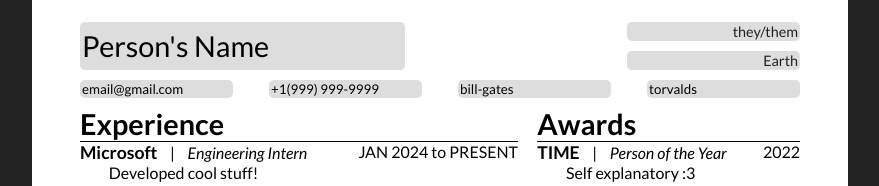
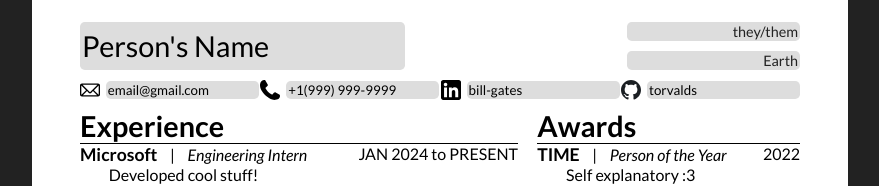
Before and after one commit to benjamin-cates/resume_express, a React (Vite) app: page / in a window 1280 px wide. Shown: the part 400-586 px from the top of the page, without its empty margins (200-1079 px from the left). Built offline with nearby package versions, Linux system fonts and the light colour scheme.

Commit message:
Add logos to contact info

```diff
--- a/src/components/header.tsx
+++ b/src/components/header.tsx
@@ -2,6 +2,7 @@
 import { UpdateFunc } from "../App";
 import React from "react";
 import "./style/header.css";
+import { EmailLogo, GitHubLogo, LinkedInLogo, PhoneLogo } from "../logos";
 
 interface Props {
   header: HeaderInfo;
@@ -42,6 +43,8 @@
           </div>
         </div>
         <div id="contacts">
+          <div id="email">
+            <EmailLogo />
             <input
               type="text"
               onChange={changer(["email"])}
@@ -49,6 +52,9 @@
               placeholder={"example@example.com"}
               id="email"
             />
+          </div>
+          <div id="phone">
+            <PhoneLogo />
             <input
               type="text"
               onChange={changer(["phone"])}
@@ -56,22 +62,30 @@
               placeholder={"(999) 999-9999"}
               id="phone"
             />
+          </div>
+          <div id="linkedin">
+            <LinkedInLogo />
             <input
               type="text"
-            id="linkedin"
               value={props.header.links.linkedIn || ""}
               onChange={changer(["links", "linkedIn"])}
-            placeholder="LinkedIn or empty"
+              placeholder="LinkedIn username"
             />
+          </div>
+          <div id="github">
+            <GitHubLogo />
             <input
               type="text"
-            id="github"
               value={props.header.links.github || ""}
               onChange={(e) =>
-              props.update_func!(["contact", "links", "github"], e.target.value)
+                props.update_func!(
+                  ["contact", "links", "github"],
+                  e.target.value,
+                )
               }
-            placeholder="Github or empty"
+              placeholder="Github username"
             />
+          </div>
         </div>
       </div>
     );
@@ -86,27 +100,26 @@
           </div>
         </div>
         <div id="contacts">
-          <div id="email">{props.header.email}</div>
-          <div id="phone">{props.header.phone}</div>
+          <div id="email"><EmailLogo/>{props.header.email}</div>
+          <div id="phone"><PhoneLogo/>{props.header.phone}</div>
+
           {props.header.links.linkedIn && (
-            <>
             <a
               id="github"
               href={"https://linkedin.com/in/" + props.header.links.linkedIn}
             >
+              <LinkedInLogo />
               {props.header.links.linkedIn}
             </a>
-            </>
           )}
           {props.header.links.github && (
-            <>
             <a
               id="linkedin"
               href={"https://github.com/" + props.header.links.github}
             >
+              <GitHubLogo />
               {props.header.links.github}
             </a>
-            </>
           )}
         </div>
       </div>
--- a/src/components/style/header.css
+++ b/src/components/style/header.css
@@ -11,6 +11,7 @@
   display: flex;
   flex-direction: row;
   justify-content: space-between;
+  font-size: 1em;
 }
 
 #name {
@@ -39,3 +40,13 @@
   text-align: right;
   color: #222222;
 }
+
+#github,
+#linkedin,
+#email,
+#phone {
+  display: flex;
+  flex-direction: row;
+  align-items: center;
+  gap: 0.06in;
+}
--- /dev/null
+++ b/src/logos.tsx
@@ -0,0 +1,51 @@
+import React from "react";
+
+const LinkedInLogo: React.FC<{}> = (_props: {}) => {
+  return (
+    <svg height="20" width="20" viewBox="0 0 72 72">
+      <g fill="none" fillRule="evenodd">
+        <path
+          d="M8,72 L64,72 C68.418278,72 72,68.418278 72,64 L72,8 C72,3.581722 68.418278,-8.11624501e-16 64,0 L8,0 C3.581722,8.11624501e-16 -5.41083001e-16,3.581722 0,8 L0,64 C5.41083001e-16,68.418278 3.581722,72 8,72 Z"
+          fill="#000"
+        />
+        <path
+          d="M62,62 L51.315625,62 L51.315625,43.8021149 C51.315625,38.8127542 49.4197917,36.0245323 45.4707031,36.0245323 C41.1746094,36.0245323 38.9300781,38.9261103 38.9300781,43.8021149 L38.9300781,62 L28.6333333,62 L28.6333333,27.3333333 L38.9300781,27.3333333 L38.9300781,32.0029283 C38.9300781,32.0029283 42.0260417,26.2742151 49.3825521,26.2742151 C56.7356771,26.2742151 62,30.7644705 62,40.051212 L62,62 Z M16.349349,22.7940133 C12.8420573,22.7940133 10,19.9296567 10,16.3970067 C10,12.8643566 12.8420573,10 16.349349,10 C19.8566406,10 22.6970052,12.8643566 22.6970052,16.3970067 C22.6970052,19.9296567 19.8566406,22.7940133 16.349349,22.7940133 Z M11.0325521,62 L21.769401,62 L21.769401,27.3333333 L11.0325521,27.3333333 L11.0325521,62 Z"
+          fill="#FFF"
+        />
+      </g>
+    </svg>
+  );
+};
+
+const GitHubLogo: React.FC<{}> = (_props: {}) => {
+  return (
+    <svg width="20" height="20" viewBox="0 0 16 16" fill="none">
+      <path
+        fillRule="evenodd"
+        clipRule="evenodd"
+        d="M8 0C3.58 0 0 3.58 0 8C0 11.54 2.29 14.53 5.47 15.59C5.87 15.66 6.02 15.42 6.02 15.21C6.02 15.02 6.01 14.39 6.01 13.72C4 14.09 3.48 13.23 3.32 12.78C3.23 12.55 2.84 11.84 2.5 11.65C2.22 11.5 1.82 11.13 2.49 11.12C3.12 11.11 3.57 11.7 3.72 11.94C4.44 13.15 5.59 12.81 6.05 12.6C6.12 12.08 6.33 11.73 6.56 11.53C4.78 11.33 2.92 10.64 2.92 7.58C2.92 6.71 3.23 5.99 3.74 5.43C3.66 5.23 3.38 4.41 3.82 3.31C3.82 3.31 4.49 3.1 6.02 4.13C6.66 3.95 7.34 3.86 8.02 3.86C8.7 3.86 9.38 3.95 10.02 4.13C11.55 3.09 12.22 3.31 12.22 3.31C12.66 4.41 12.38 5.23 12.3 5.43C12.81 5.99 13.12 6.7 13.12 7.58C13.12 10.65 11.25 11.33 9.47 11.53C9.76 11.78 10.01 12.26 10.01 13.01C10.01 14.08 10 14.94 10 15.21C10 15.42 10.15 15.67 10.55 15.59C13.71 14.53 16 11.53 16 8C16 3.58 12.42 0 8 0Z"
+        fill="#1B1F23"
+      />
+    </svg>
+  );
+};
+
+const PhoneLogo: React.FC<{}> = (_props: {}) => {
+  return (
+    <svg width="20" height="20" viewBox="0 0 122.88 122.27">
+      <g>
+        <path d="M33.84,50.25c4.13,7.45,8.89,14.6,15.07,21.12c6.2,6.56,13.91,12.53,23.89,17.63c0.74,0.36,1.44,0.36,2.07,0.11 c0.95-0.36,1.92-1.15,2.87-2.1c0.74-0.74,1.66-1.92,2.62-3.21c3.84-5.05,8.59-11.32,15.3-8.18c0.15,0.07,0.26,0.15,0.41,0.21 l22.38,12.87c0.07,0.04,0.15,0.11,0.21,0.15c2.95,2.03,4.17,5.16,4.2,8.71c0,3.61-1.33,7.67-3.28,11.1 c-2.58,4.53-6.38,7.53-10.76,9.51c-4.17,1.92-8.81,2.95-13.27,3.61c-7,1.03-13.56,0.37-20.27-1.69 c-6.56-2.03-13.17-5.38-20.39-9.84l-0.53-0.34c-3.31-2.07-6.89-4.28-10.4-6.89C31.12,93.32,18.03,79.31,9.5,63.89 C2.35,50.95-1.55,36.98,0.58,23.67c1.18-7.3,4.31-13.94,9.77-18.32c4.76-3.84,11.17-5.94,19.47-5.2c0.95,0.07,1.8,0.62,2.25,1.44 l14.35,24.26c2.1,2.72,2.36,5.42,1.21,8.12c-0.95,2.21-2.87,4.25-5.49,6.15c-0.77,0.66-1.69,1.33-2.66,2.03 c-3.21,2.33-6.86,5.02-5.61,8.18L33.84,50.25L33.84,50.25L33.84,50.25z" />
+      </g>
+    </svg>
+  );
+};
+
+const EmailLogo: React.FC<{}> = (_props: {}) => {
+  return (
+    <svg height="20" width="20" viewBox="0 0 493.497 493.497">
+      <path d="M444.556,85.218H48.942C21.954,85.218,0,107.171,0,134.16v225.177c0,26.988,21.954,48.942,48.942,48.942h395.613  c26.988,0,48.941-21.954,48.941-48.942V134.16C493.497,107.171,471.544,85.218,444.556,85.218z M460.87,134.16v225.177  c0,2.574-0.725,4.924-1.793,7.09L343.74,251.081l117.097-117.097C460.837,134.049,460.87,134.096,460.87,134.16z M32.628,359.336  V134.16c0-0.064,0.033-0.11,0.033-0.175l117.097,117.097L34.413,366.426C33.353,364.26,32.628,361.911,32.628,359.336z   M251.784,296.902c-2.692,2.691-7.378,2.691-10.07,0L62.667,117.846h368.172L251.784,296.902z M172.827,274.152l45.818,45.819  c7.512,7.511,17.493,11.645,28.104,11.645c10.61,0,20.592-4.134,28.104-11.645l45.82-45.819l101.49,101.499H71.327L172.827,274.152z  " />
+    </svg>
+  );
+};
+
+export { GitHubLogo, LinkedInLogo, PhoneLogo, EmailLogo };
```
Lines whose indentation alone changed are shown as unchanged.
